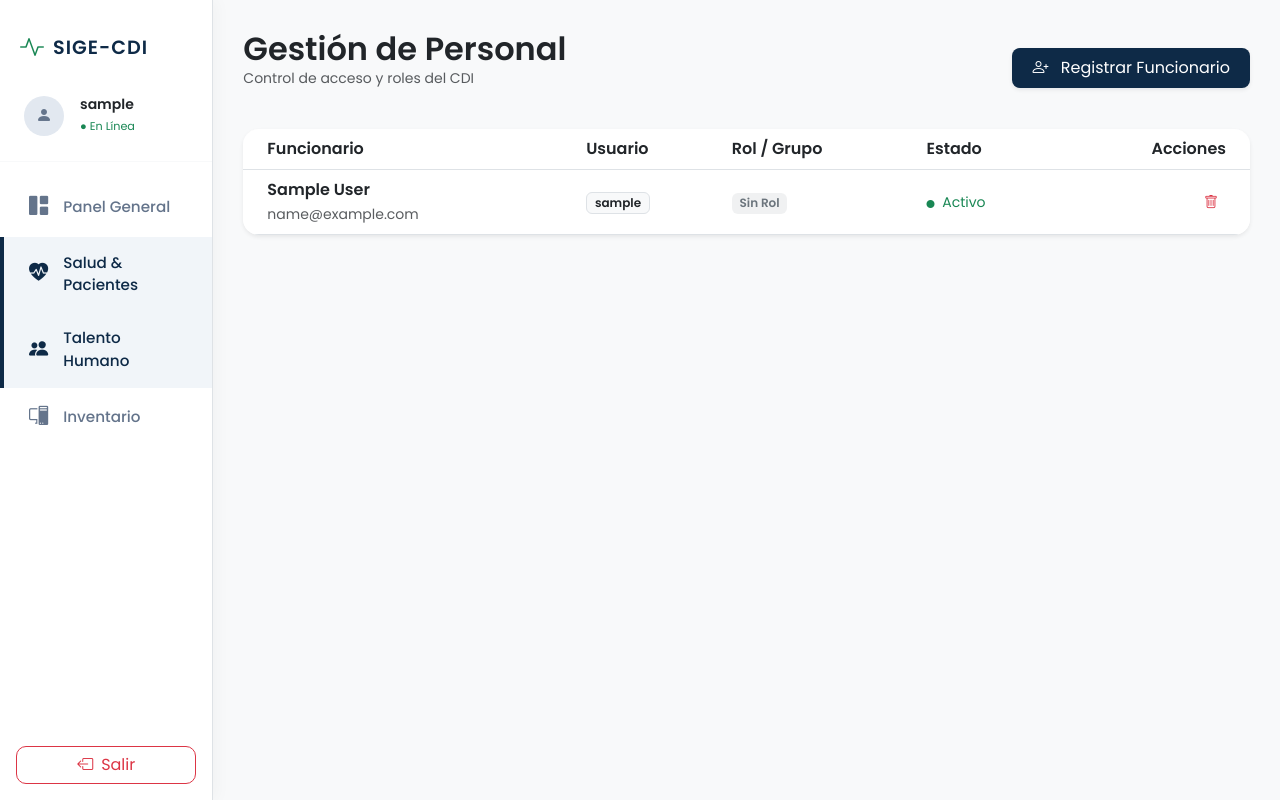
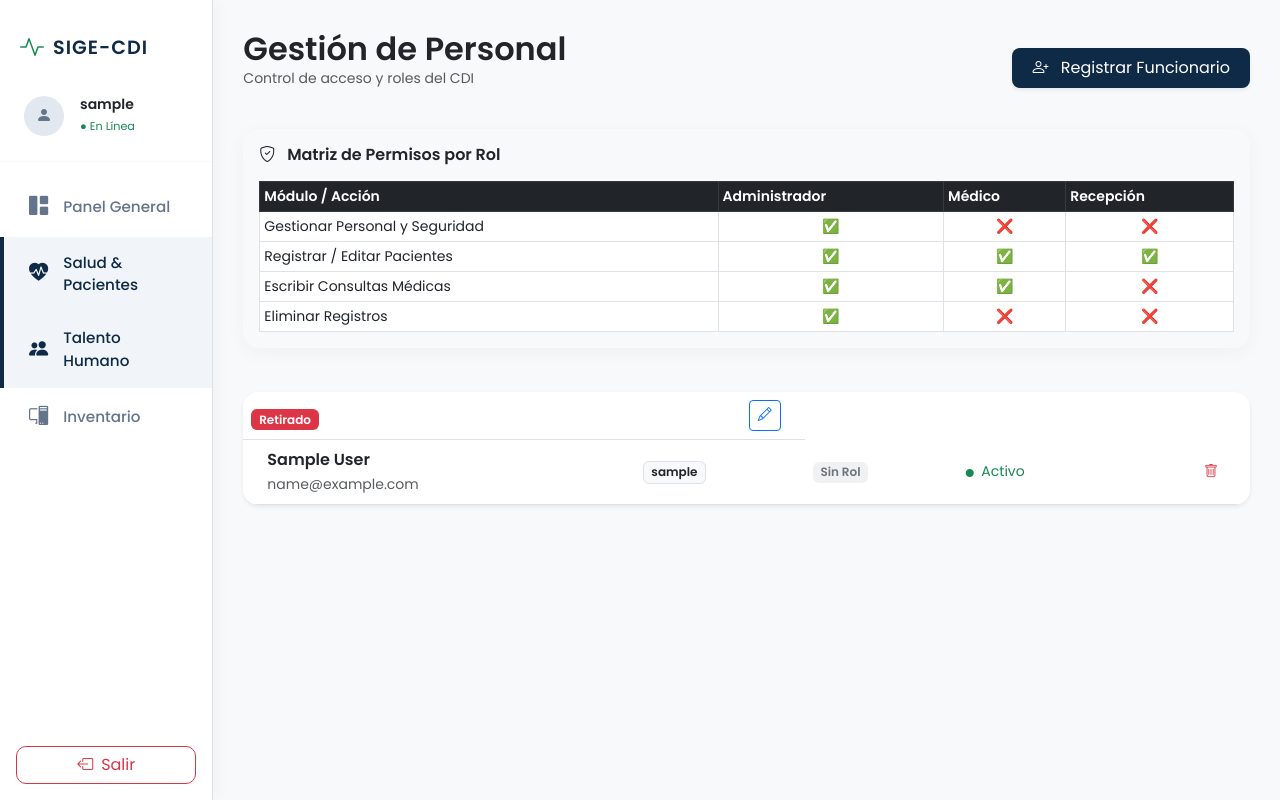
Before and after one commit to yedrueda/djangoPractica, a Django app: page /gestion/usuarios/ in a window 1280 px wide. Run offline with Django 5.2, Linux system fonts and the light colour scheme; the visitor is signed in with stand-in values (Sample User, id 1); data comes from the database, SQL or seed files in the repository.

Commit message:
Feat: Panel de permisos y gestion de estatus de personal

```diff
--- a/gestion/templates/gestion/usuarios_lista.html
+++ b/gestion/templates/gestion/usuarios_lista.html
@@ -11,17 +11,71 @@
     </a>
 </div>
 
+<div class="row mb-4">
+    <div class="col-12">
+        <div class="card bg-light border-0">
+            <div class="card-body">
+                <h6 class="fw-bold mb-3"><i class="bi bi-shield-check me-2"></i> Matriz de Permisos por Rol</h6>
+                <div class="table-responsive">
+                    <table class="table table-sm table-bordered bg-white mb-0 small">
+                        <thead class="table-dark">
+                            <tr>
+                                <th>Módulo / Acción</th>
+                                <th>Administrador</th>
+                                <th>Médico</th>
+                                <th>Recepción</th>
+                            </tr>
+                        </thead>
+                        <tbody>
+                            <tr>
+                                <td>Gestionar Personal y Seguridad</td>
+                                <td class="text-center text-success">✅</td>
+                                <td class="text-center text-danger">❌</td>
+                                <td class="text-center text-danger">❌</td>
+                            </tr>
+                            <tr>
+                                <td>Registrar / Editar Pacientes</td>
+                                <td class="text-center text-success">✅</td>
+                                <td class="text-center text-success">✅</td>
+                                <td class="text-center text-success">✅</td>
+                            </tr>
+                            <tr>
+                                <td>Escribir Consultas Médicas</td>
+                                <td class="text-center text-success">✅</td>
+                                <td class="text-center text-success">✅</td>
+                                <td class="text-center text-danger">❌</td>
+                            </tr>
+                            <tr>
+                                <td>Eliminar Registros</td>
+                                <td class="text-center text-success">✅</td>
+                                <td class="text-center text-danger">❌</td>
+                                <td class="text-center text-danger">❌</td>
+                            </tr>
+                        </tbody>
+                    </table>
+                </div>
+            </div>
+        </div>
+    </div>
+</div>
+
 <div class="card shadow-sm">
     <div class="card-body p-0">
         <table class="table table-hover mb-0 align-middle">
             <thead class="bg-light">
-                <tr>
-                    <th class="ps-4">Funcionario</th>
-                    <th>Usuario</th>
-                    <th>Rol / Grupo</th>
-                    <th>Estado</th>
-                    <th class="text-end pe-4">Acciones</th>
-                </tr>
+                <td>
+                    {% if u.is_active %}
+                        <span class="badge bg-success">Activo</span>
+                    {% else %}
+                        <span class="badge bg-danger">Retirado</span>
+                    {% endif %}
+                </td>
+
+                <td class="text-end pe-4">
+                    <a href="{% url 'editar_usuario' u.id %}" class="btn btn-sm btn-outline-primary">
+                        <i class="bi bi-pencil"></i>
+                    </a>
+                </td>
             </thead>
             <tbody>
                 {% for u in usuarios %}
--- a/gestion/urls.py
+++ b/gestion/urls.py
@@ -17,4 +17,5 @@ urlpatterns = [
     # 4. gestion de usuarios
     path('usuarios/', views.lista_usuarios, name='lista_usuarios'),
     path('usuarios/nuevo/', views.crear_usuario, name='crear_usuario'),
+    path('usuarios/editar/<int:user_id>/', views.editar_usuario, name='editar_usuario'),
 ]
--- a/gestion/views.py
+++ b/gestion/views.py
@@ -118,3 +118,30 @@ def crear_usuario(request):
         return redirect('lista_usuarios')
 
     return render(request, 'gestion/usuarios_crear.html', {'grupos': grupos})
+
+@login_required
+@user_passes_test(es_admin)
+def editar_usuario(request, user_id):
+    usuario = get_object_or_404(User, id=user_id)
+    grupos = Group.objects.all()
+
+    if request.method == 'POST':
+        usuario.first_name = request.POST.get('first_name')
+        usuario.last_name = request.POST.get('last_name')
+        usuario.username = request.POST.get('username')
+
+        # Lógica de Activo/Retirado
+        estatus = request.POST.get('is_active')
+        usuario.is_active = True if estatus == '1' else False
+
+        # Actualizar Grupo
+        nuevo_grupo = request.POST.get('grupo')
+        if nuevo_grupo:
+            usuario.groups.clear()
+            grupo = Group.objects.get(name=nuevo_grupo)
+            usuario.groups.add(grupo)
+
+        usuario.save()
+        return redirect('lista_usuarios')
+
+    return render(request, 'gestion/usuarios_editar.html', {'u': usuario, 'grupos': grupos})
--- a/tareas/templates/tareas/base.html
+++ b/tareas/templates/tareas/base.html
@@ -41,9 +41,11 @@
                     <a href="{% url 'lista_pacientes' %}" class="{% if 'gestion' in request.path %}active{% endif %}">
                         <i class="bi bi-heart-pulse-fill"></i> Salud & Pacientes
                     </a>
+                    {% if user.is_superuser or request.user.groups.all.0.name == 'Administrador' %}
                     <a href="{% url 'lista_usuarios' %}" class="{% if 'usuarios' in request.path %}active{% endif %}">
                         <i class="bi bi-people-fill"></i> Talento Humano
                     </a>
+{% endif %}
                     <a href="#">
                         <i class="bi bi-pc-display"></i> Inventario
                     </a>
```
Also changed, not shown: gestion/templates/gestion/usuarios_editar.html (added, +47 -0 lines).
